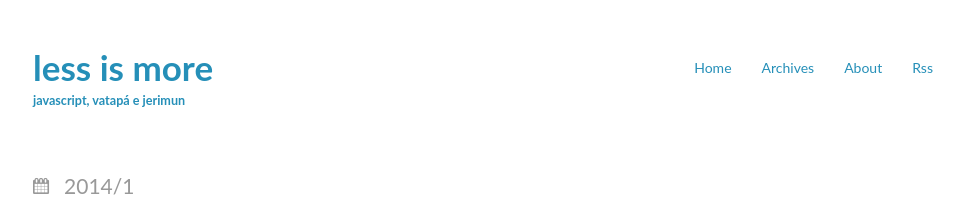
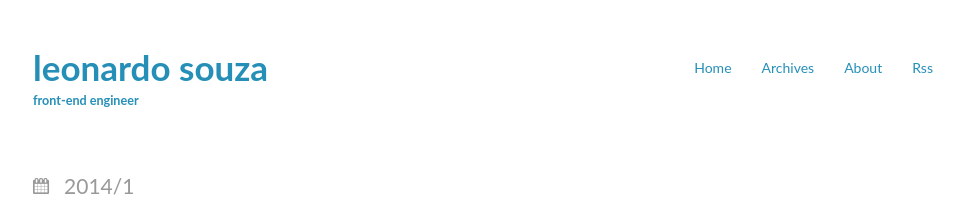
Before and after one commit to leonardosouza/leonardosouza.github.io, a plain HTML site: page archives/2014/01/index.html in a window 1280 px wide. Shown: the top 207 px of the page, without its empty margins (157-1121 px from the left). Drawn offline with nearby package versions, Linux system fonts and the light colour scheme.

Commit message:
Site updated: 2014-01-24 12:50:16

```diff
--- a/archives/2014/01/index.html
+++ b/archives/2014/01/index.html
@@ -3,7 +3,7 @@
 <head>
   <meta charset="utf-8">
 
-  <title>Archives: 2014/1 | less is more</title>
+  <title>Archives: 2014/1 | leonardo souza</title>
   <meta name="author" content="Leonardo Souza">
 
   <meta name="description" content="js, html, css e outras bobeiras">
@@ -12,14 +12,14 @@
   <meta name="viewport" content="width=device-width, initial-scale=1, maximum-scale=1">
 
 
-  <meta property="og:site_name" content="less is more"/>
+  <meta property="og:site_name" content="leonardo souza"/>
 
 
     <meta property="og:image" content="undefined"/>
 
 
   <link href="/favicon.png" rel="icon">
-  <link rel="alternate" href="/atom.xml" title="less is more" type="application/atom+xml">
+  <link rel="alternate" href="/atom.xml" title="leonardo souza" type="application/atom+xml">
   <link rel="stylesheet" href="/css/style.css" media="screen" type="text/css">
   <!--[if lt IE 9]><script src="//html5shiv.googlecode.com/svn/trunk/html5.js"></script><![endif]-->
   <script src="//ajax.googleapis.com/ajax/libs/jquery/1.8/jquery.min.js"></script>
@@ -28,8 +28,8 @@
 
 <body>
   <header id="header" class="inner"><div class="alignleft">
-  <h1><a href="/">less is more</a></h1>
-  <h2><a href="/">javascript, vatapá e jerimun</a></h2>
+  <h1><a href="/">leonardo souza</a></h1>
+  <h2><a href="/">front-end engineer</a></h2>
 </div>
 <nav id="main-nav">
   <ul>
```
Also changed, not shown: archives/2014/index.html (+5 -5 lines), archives/index.html (+5 -5 lines), bye-bye-gruntjs-hello-gulpjs/index.html (+5 -5 lines), index.html (+5 -5 lines), tags/javascript, node, grunt, gulp/index.html (+5 -5 lines), 1 other file.
